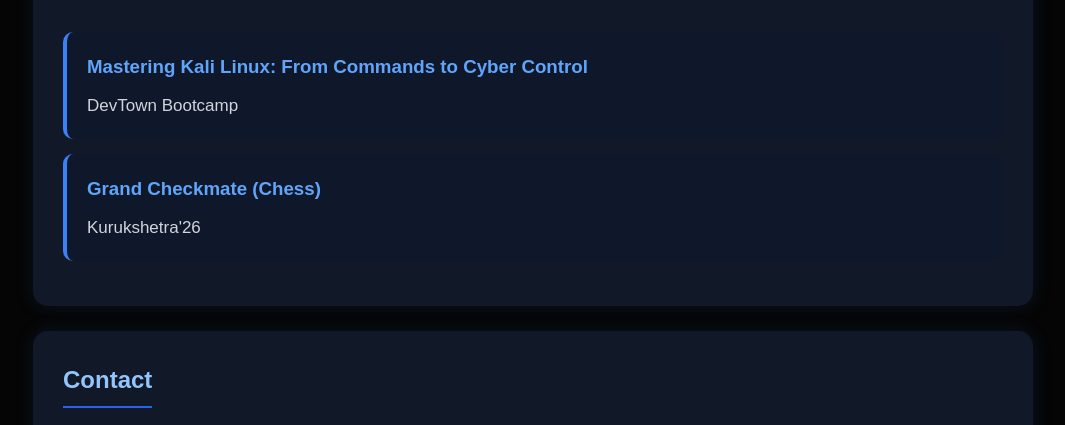
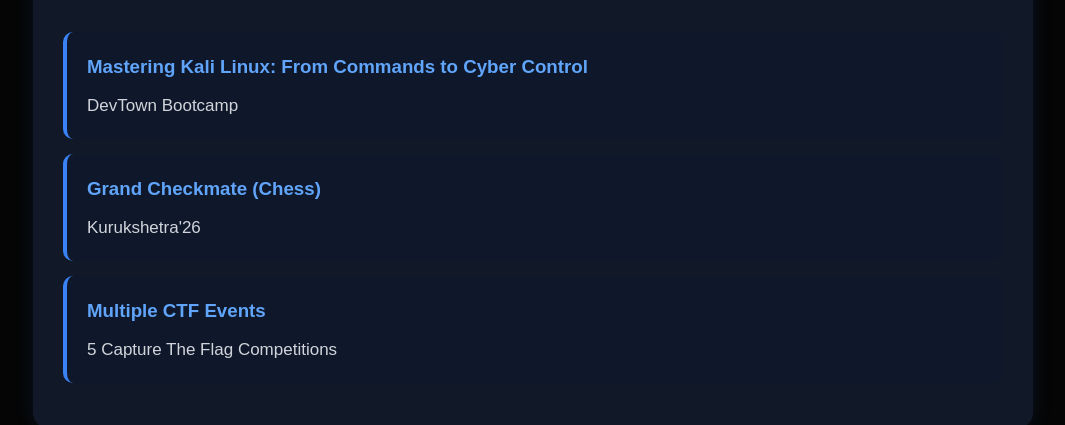
Before and after one commit to A-Irfana-Begam/portfolio, a plain HTML site: page index.html in a window 1280 px wide. Shown: the part 2887-3312 px from the top of the page, without its empty margins (107-1172 px from the left). Drawn offline with Linux system fonts and the light colour scheme.

Commit message:
Update index.html

```diff
--- a/index.html
+++ b/index.html
@@ -140,6 +140,11 @@
             <p>Kurukshetra'26</p>
         </div>
 
+        <div class="cert-card" onclick="openModal('ctf')">
+    <h3>Multiple CTF Events</h3>
+    <p>5 Capture The Flag Competitions</p>
+</div>
+
     </section>
 
     <section id="contact" class="card reveal">
```
